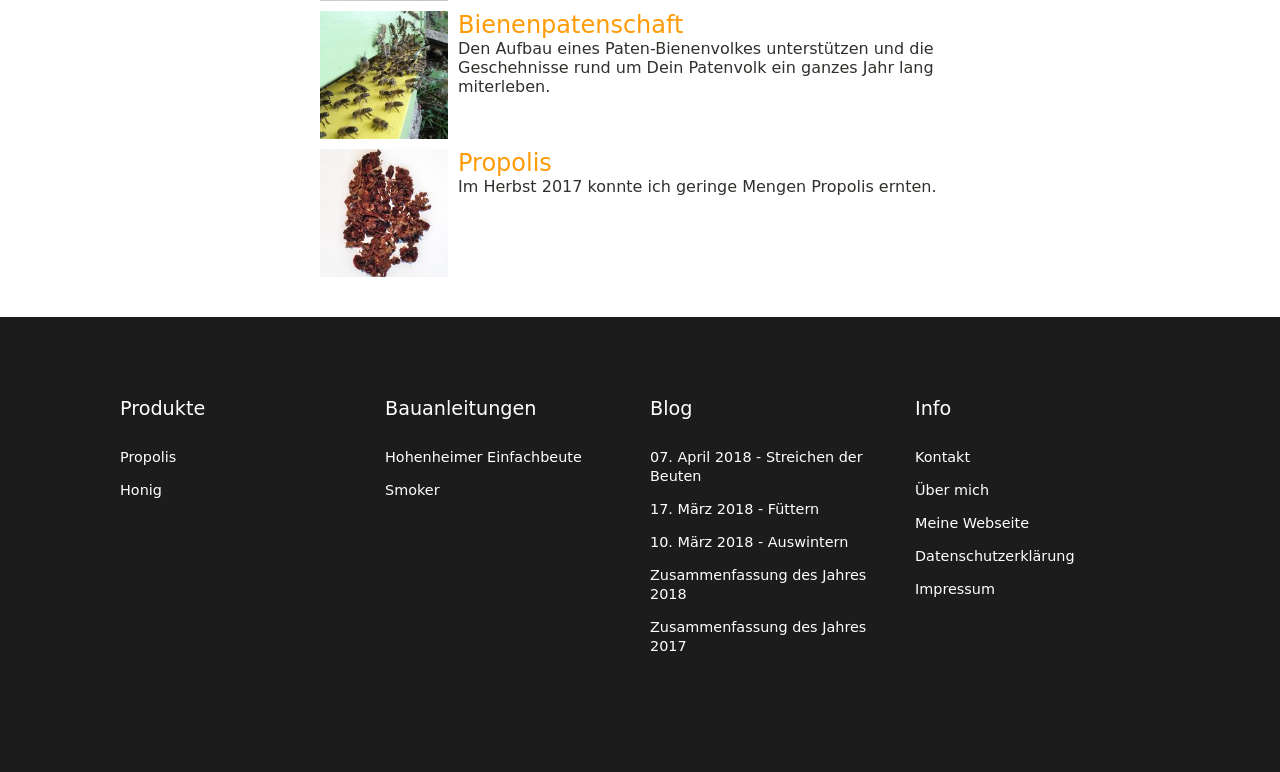
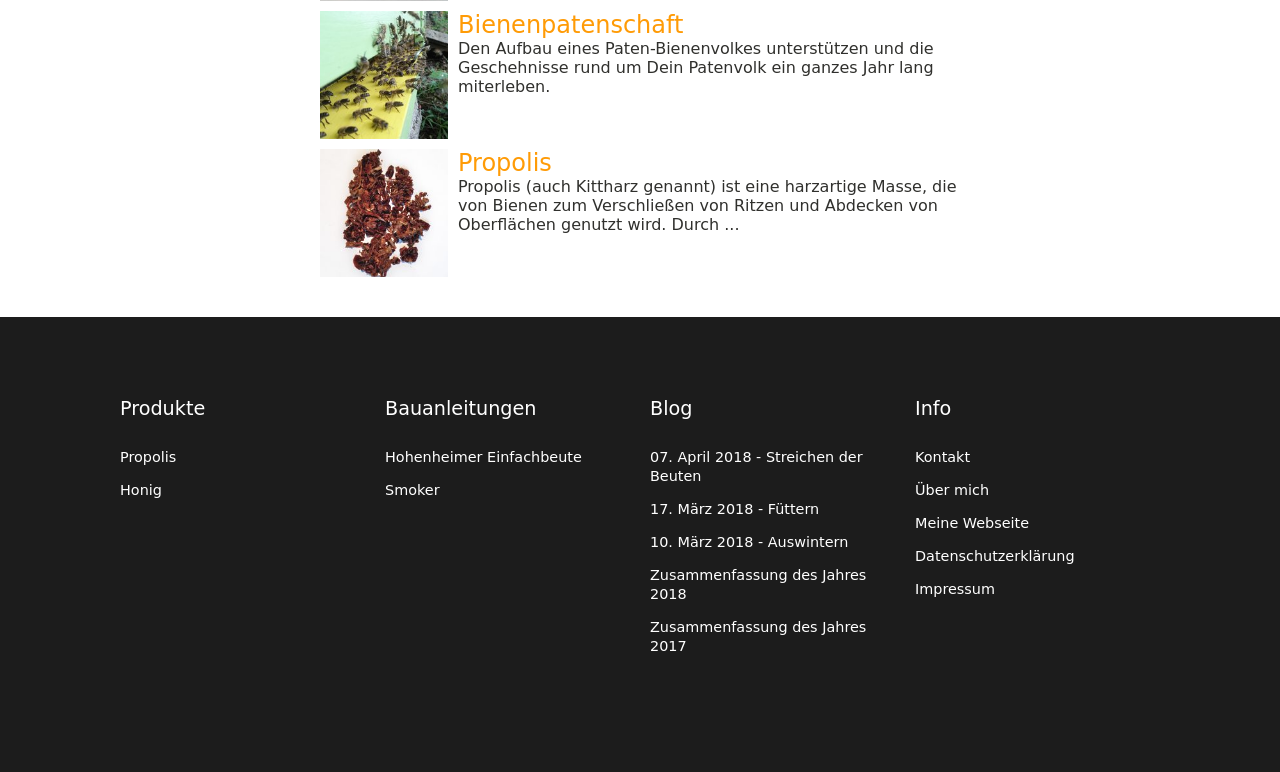
Before and after one commit to HNieme/imkerei.wien, a PHP site: page /produkte/ in a window 1280 px wide. Shown: the part 530-1302 px from the top of the page. Run offline with PHP 8.4, Linux system fonts and the light colour scheme; some libraries are stand-ins or nearby versions; some web fonts are replaced.

Commit message:
Updated propolis preview

```diff
--- a/produkte/propolis/preview.php
+++ b/produkte/propolis/preview.php
@@ -2,6 +2,6 @@
 					<img src="/produkte/propolis/img/propolis-preview.jpg" alt="Propolis">
 					<div>
 						<span class="preview-title">Propolis</span>
-						<span class="preview-text">Im Herbst 2017 konnte ich geringe Mengen Propolis ernten.</span>
+						<span class="preview-text">Propolis (auch Kittharz genannt) ist eine harzartige Masse, die von Bienen zum Verschließen von Ritzen und Abdecken von Oberflächen genutzt wird. Durch ...</span>
 					</div>
 				</a>
```
